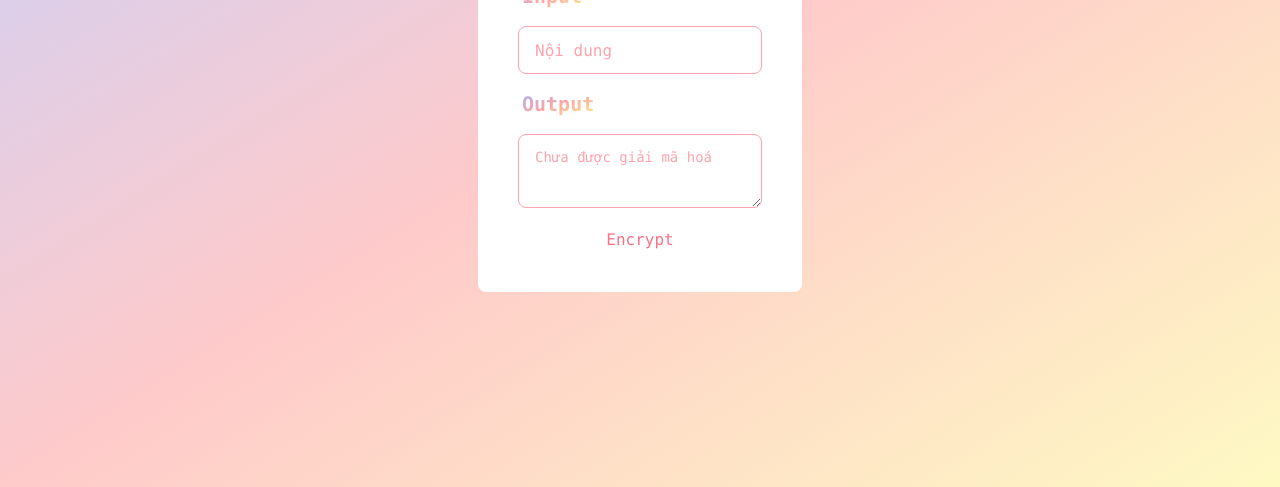
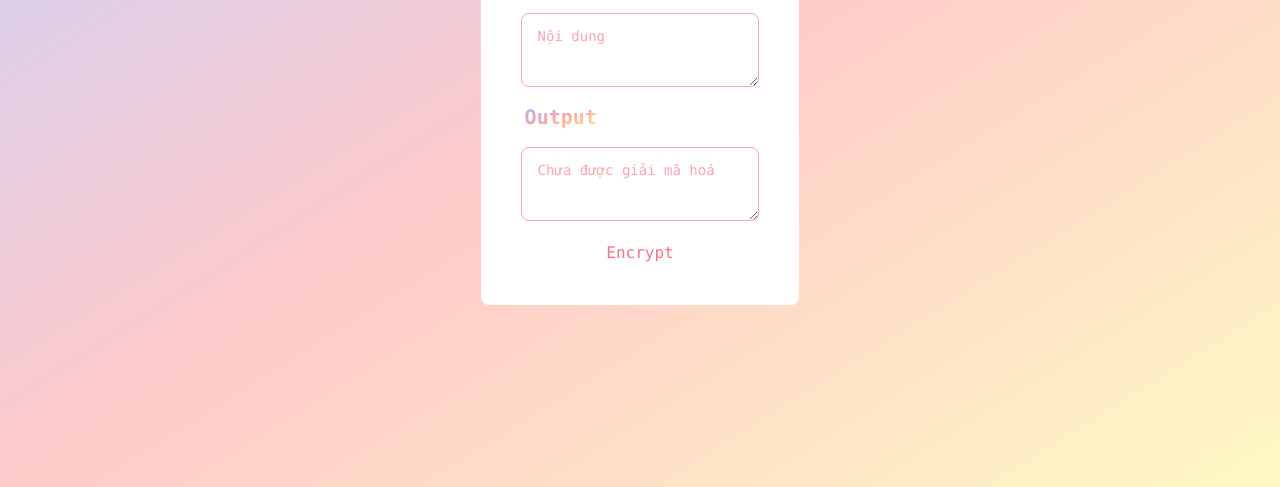
Before and after one commit to catcat1204/decode-invisible-text, a plain HTML site: page index.html in a window 1280 px wide. Shown: the part 313-800 px from the top of the page. Drawn offline with nearby package versions, Linux system fonts and the light colour scheme.

Commit message:
edit index.html

```diff
--- a/index.html
+++ b/index.html
@@ -39,13 +39,13 @@
             >Input</span
           >
         </label>
-        <input
+        <textarea
           type="text"
           placeholder="Nội dung"
-          class="text-rose-400 input input-bordered w-full max-w-xs placeholder-rose-300 border-rose-300 hover:outline-rose-300 focus:outline-rose-300 rounded-lg"
+          class="text-rose-400 textarea textarea-bordered w-full max-w-xs placeholder-rose-300 border-rose-300 hover:outline-rose-300 focus:outline-rose-300 rounded-lg"
           onchange="decodeText()"
           id="input"
-        />
+        /></textarea>
         <label class="label">
           <span
             class="label-text text-xl my-2 font-extrabold text-transparent bg-clip-text bg-gradient-to-br from-indigo-300 via-red-300 to-yellow-200"
```
